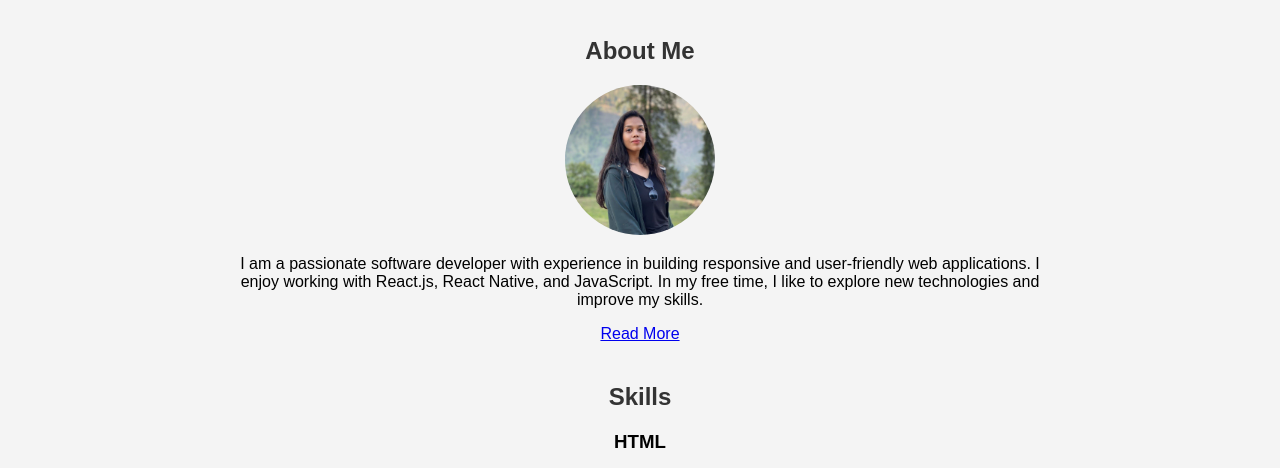
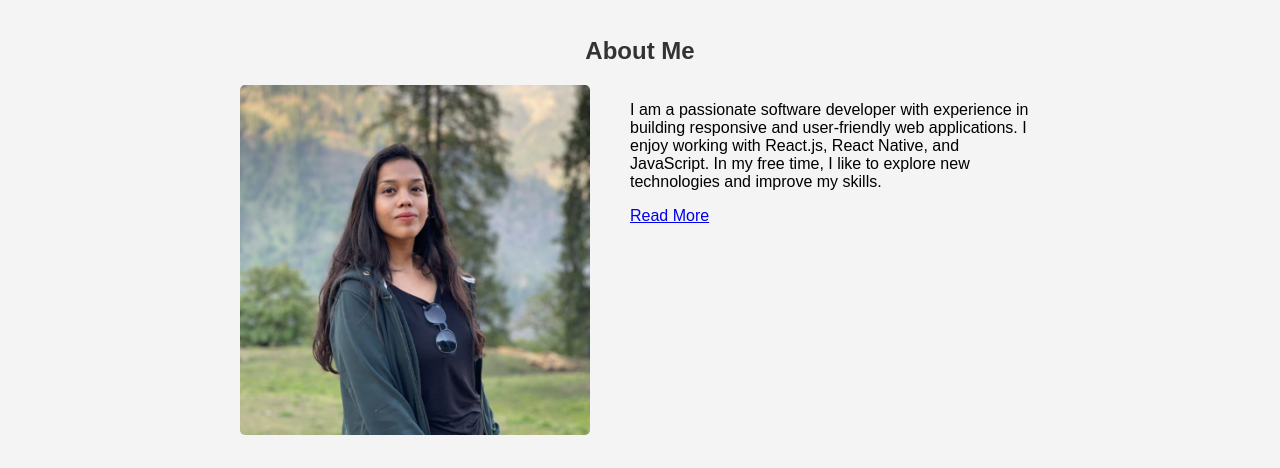
Before and after one commit to akanshamore/akanshamore.github.io, a plain HTML site: page index.html in a window 1280 px wide. Shown: the part 479-947 px from the top of the page. Drawn offline with Linux system fonts and the light colour scheme.

Commit message:
about me section

```diff
--- a/index.css
+++ b/index.css
@@ -58,7 +58,7 @@ h2 {
 }
 
 .details-container,
-.about-container,
+
 .skills-container,
 .projects-container,
 .contact-container {
@@ -67,11 +67,22 @@ h2 {
     text-align: center;
 }
 
+.about-container{
+    max-width: 800px;
+    margin: 0 auto;
+    display: flex;
+    justify-content: space-between;
+}
 
-.profile-picture,
-.about-profile-picture {
+.profile-picture {
     width: 150px;
     border-radius: 50%;
+}
+
+.about-profile-picture {
+    width: 350px;
+    border-radius: 5px;
+    margin-right: 40px;
 }
 
 .social-icons {
```
